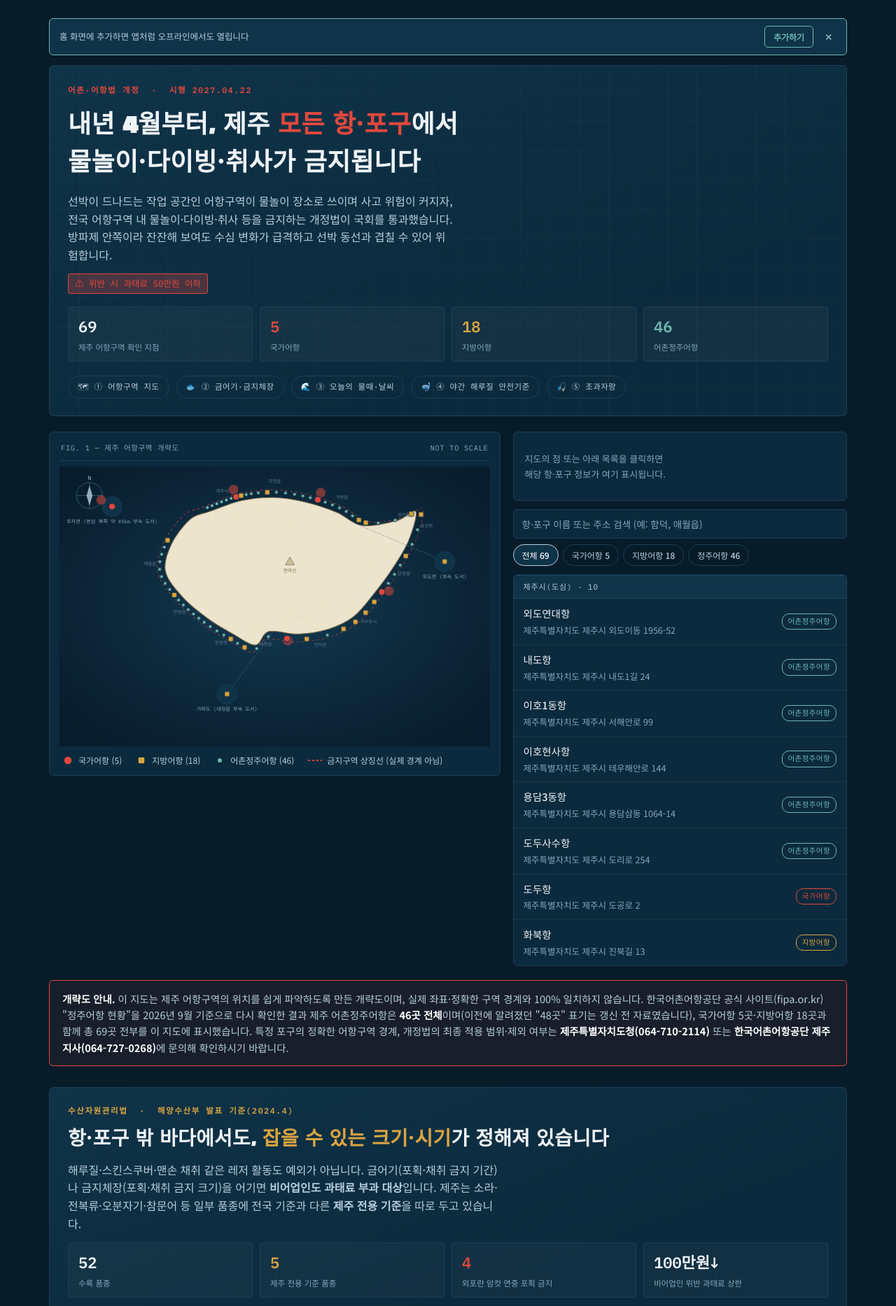
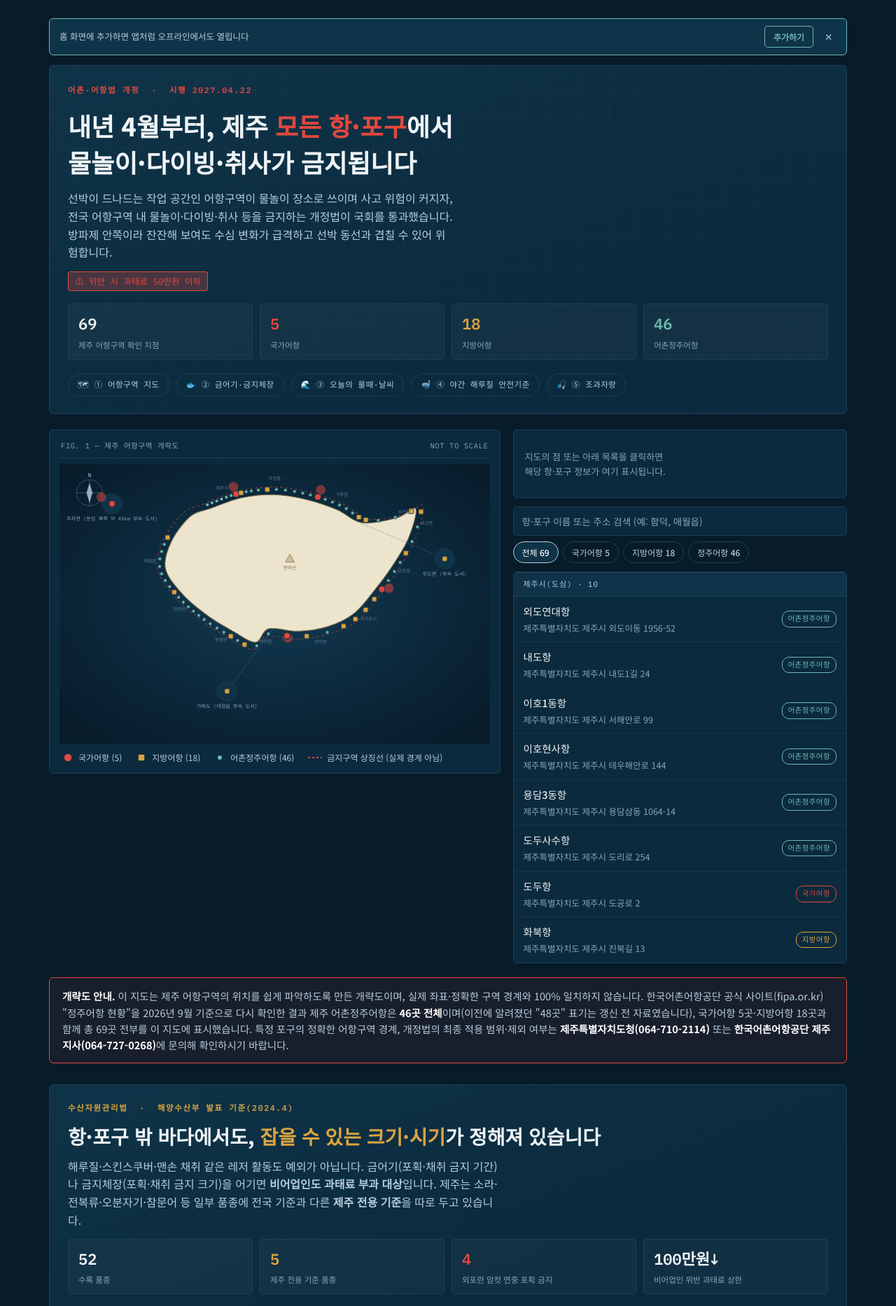
Before and after one commit to kjj8422-code/jeju-harbor-map, a plain HTML site: page index.html in a window 1280 px wide. Shown: the top 1867 px of the page at 70% size. Drawn offline with Linux system fonts and the light colour scheme.

Commit message:
제목 글씨체를 Black Han Sans에서 Noto Sans KR(800)로 교체
- 스크린샷으로 확인된 실제 렌더링 문제(안드로이드에서 글자 일부가 잘려
  보이는 현상): Black Han Sans 특유의 폰트 렌더링 버그로 판단
- h1, 섹션 제목 모두 이미 로드 중인 Noto Sans KR 800(extra bold)로 교체해
  두꺼운 느낌은 유지하면서 렌더링 안정성 확보

```diff
--- a/index.html
+++ b/index.html
@@ -101,9 +101,10 @@
     color: var(--danger); font-weight:600; position:relative;
   }
   h1.stamp{
-    font-family:"Black Han Sans", "Noto Sans KR", sans-serif;
+    font-family:"Noto Sans KR", sans-serif;
+    font-weight:800;
     font-size: clamp(24px, 3.8vw, 36px);
-    line-height:1.5; letter-spacing:0.01em;
+    line-height:1.45;
     margin:0; color: var(--paper);
     text-wrap: balance;
     position:relative;
@@ -302,9 +303,9 @@
   }
   .section-head .eyebrow.gold{ color: var(--gold); }
   .section-head h2{
-    font-family:"Black Han Sans","Noto Sans KR",sans-serif;
+    font-family:"Noto Sans KR",sans-serif; font-weight:800;
     font-size: clamp(21px,3vw,28px); margin:0; color: var(--paper); text-wrap:balance;
-    line-height:1.5; letter-spacing:0.01em;
+    line-height:1.45;
   }
   .section-head h2 .hl{ color: var(--gold); }
   .section-head p{ margin:0; max-width:70ch; color: var(--muted-strong); font-size:16px; line-height:1.6; }
```
